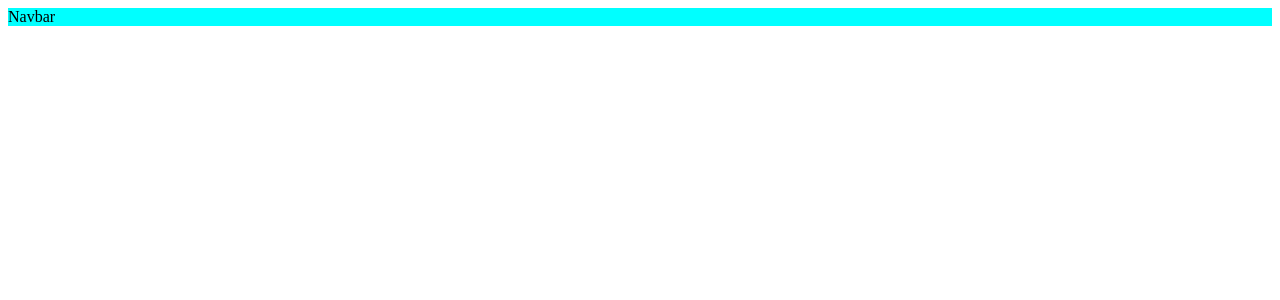
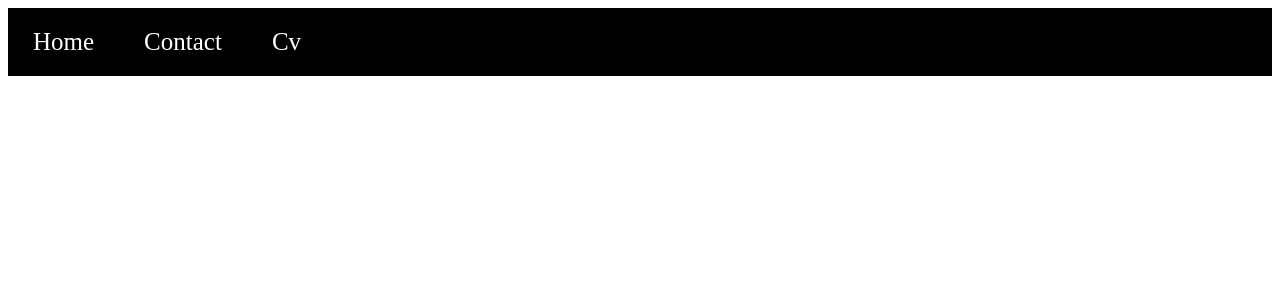
Before and after one commit to Reck-Saif/portfolio, a React (Create React App) app: page / in a window 1280 px wide. Shown: the top 300 px of the page. Built offline with nearby package versions, Linux system fonts and the light colour scheme.

Commit message:
firebase done

```diff
--- a/src/AppS.module.scss
+++ /dev/null
@@ -1,10 +0,0 @@
-body{
-    margin: 0;
-
-}
-
-.navbar{
-    display: flex;
-    flex-direction: flex;
-
-}
--- a/src/personal/navbar.tsx
+++ b/src/personal/navbar.tsx
@@ -7,9 +7,11 @@ type NavbarProps = {
 
 const Navbar: React.FC<NavbarProps> = () => {
   return (
-    <div className={styles.container}
-    >
-      Navbar
+
+    <div className={styles.container}>
+        <a href="#home">Home</a>
+        <a href="#contact">Contact</a>
+        <a href="#cv">Cv</a>
     </div>
   )
 }
--- a/src/personal/navcss.module.scss
+++ b/src/personal/navcss.module.scss
@@ -1,3 +1,26 @@
-div{
-    background-color: aqua;
+.container {
+  background-color: rgb(0, 0, 0);
+  overflow: hidden;
 }
+
+/* Style the links inside the navigation bar */
+.container a {
+  float: left;
+  color: #ffffff;
+  text-align: center;
+  padding: 20px 25px;
+  text-decoration: none;
+  font-size: 25px;
+}
+
+/* Change the color of links on hover */
+.container a:hover {
+  background-color: rgb(255, 0, 0);
+  color: rgb(0, 0, 0);
+}
+
+/* Add a color to the active/current link */
+.container a.active {
+  background-color: #04AA6D;
+  color: white;
+}
```
Also changed, not shown: src/clickCount.module.scss (deleted, +0 -23 lines), src/clickCount.tsx (deleted, +0 -23 lines).
